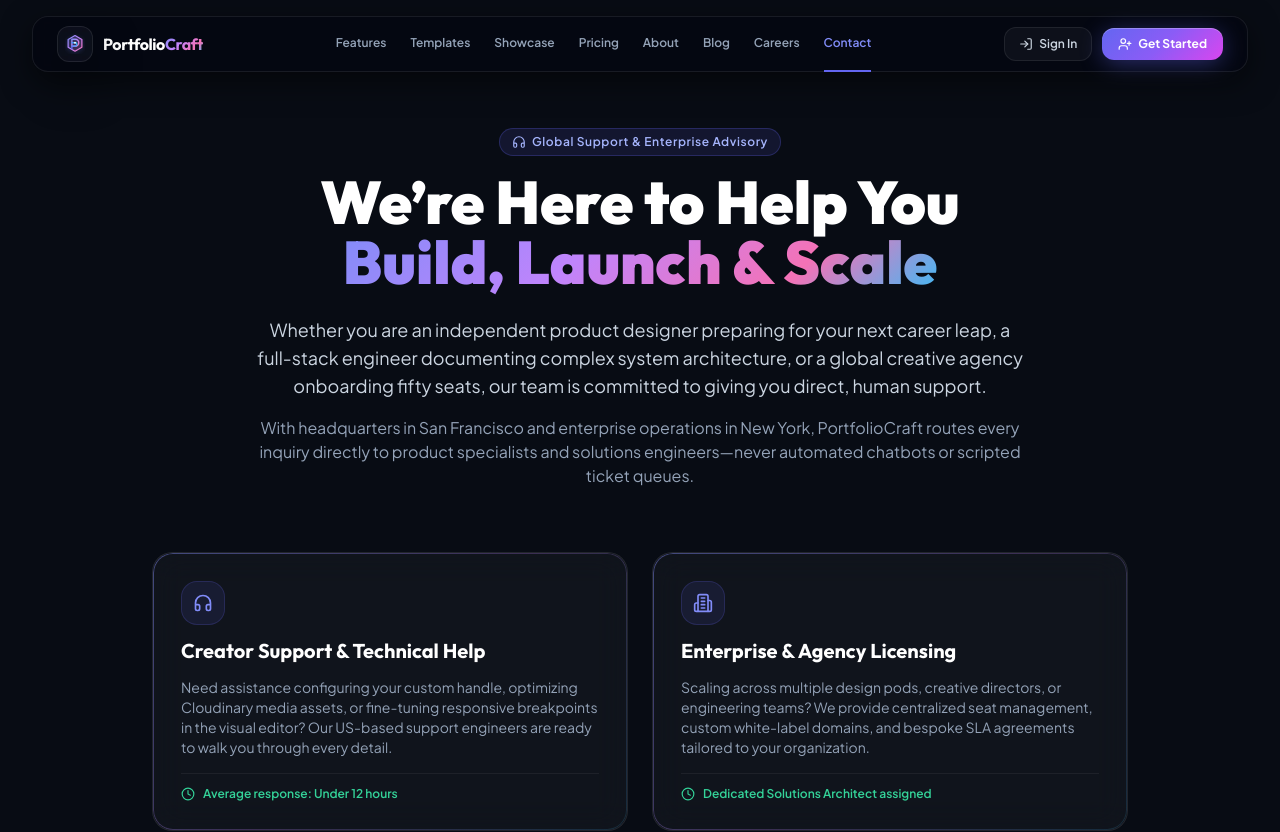
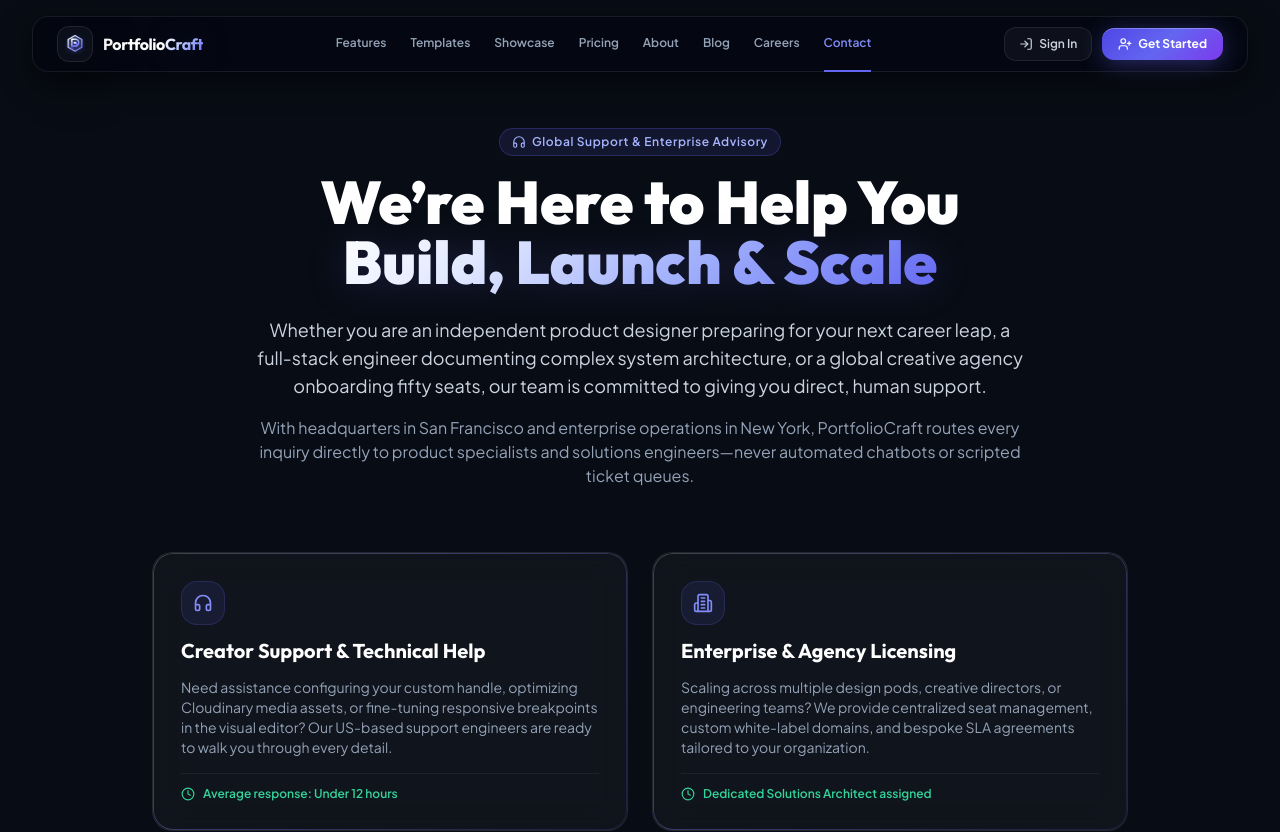
Before and after one commit to rsmpdo/portfolio-platform, a React (Vite) app in the folder frontend/: page /contact in a window 1280 px wide. Shown: the top 832 px of the page. Built offline with nearby package versions, Linux system fonts and the light colour scheme; a web font is replaced by a local one.

Commit message:
Update text gradient and brand styling

```diff
--- a/frontend/src/components/common/LogoIcon.jsx
+++ b/frontend/src/components/common/LogoIcon.jsx
@@ -10,13 +10,13 @@
     >
       <defs>
         <linearGradient id="logo-grad-primary" x1="0%" y1="0%" x2="100%" y2="100%">
-          <stop offset="0%" stopColor="#818CF8" />
-          <stop offset="50%" stopColor="#C084FC" />
-          <stop offset="100%" stopColor="#F472B6" />
+          <stop offset="0%" stopColor="#FFFFFF" />
+          <stop offset="45%" stopColor="#A5B4FC" />
+          <stop offset="100%" stopColor="#6366F1" />
         </linearGradient>
         <linearGradient id="logo-grad-accent" x1="0%" y1="100%" x2="100%" y2="0%">
-          <stop offset="0%" stopColor="#6366F1" />
-          <stop offset="100%" stopColor="#38BDF8" />
+          <stop offset="0%" stopColor="#4F46E5" />
+          <stop offset="100%" stopColor="#818CF8" />
         </linearGradient>
         <filter id="logo-glow" x="-20%" y="-20%" width="140%" height="140%">
           <feDropShadow dx="0" dy="2" stdDeviation="3" floodColor="#6366F1" floodOpacity="0.4" />
--- a/frontend/src/index.css
+++ b/frontend/src/index.css
@@ -119,14 +119,15 @@
 
 /* ─── Gradient Text ────────────────────────────── */
 .gradient-text {
-  background: linear-gradient(135deg, #818cf8 0%, #c084fc 40%, #f472b6 75%, #38bdf8 100%);
+  background: linear-gradient(135deg, #ffffff 0%, #e0e7ff 25%, #a5b4fc 55%, #818cf8 80%, #6366f1 100%);
   -webkit-background-clip: text;
   -webkit-text-fill-color: transparent;
   background-clip: text;
+  filter: drop-shadow(0 2px 18px rgba(99, 102, 241, 0.2));
 }
 
 .gradient-text-gold {
-  background: linear-gradient(135deg, #fef08a 0%, #f59e0b 50%, #d97706 100%);
+  background: linear-gradient(135deg, #ffffff 0%, #fef08a 30%, #f59e0b 70%, #d97706 100%);
   -webkit-background-clip: text;
   -webkit-text-fill-color: transparent;
   background-clip: text;
@@ -144,7 +145,7 @@
   inset: 0;
   border-radius: inherit;
   padding: 1px;
-  background: linear-gradient(135deg, rgba(129,140,248,0.45), rgba(192,132,252,0.25), rgba(56,189,248,0.15));
+  background: linear-gradient(135deg, rgba(255,255,255,0.2) 0%, rgba(129,140,248,0.35) 40%, rgba(99,102,241,0.15) 100%);
   -webkit-mask: linear-gradient(#fff 0 0) content-box, linear-gradient(#fff 0 0);
   -webkit-mask-composite: xor;
   mask-composite: exclude;
@@ -153,7 +154,7 @@
 
 /* ─── Premium Button ───────────────────────────── */
 .btn-primary {
-  background: linear-gradient(135deg, #6366f1 0%, #8b5cf6 50%, #d946ef 100%);
+  background: linear-gradient(135deg, #4f46e5 0%, #6366f1 50%, #7c3aed 100%);
   box-shadow: 0 4px 25px -2px rgba(99,102,241,0.45), inset 0 1px 0 rgba(255,255,255,0.25);
   transition: all 0.3s cubic-bezier(0.16, 1, 0.3, 1);
 }
```
Also changed, not shown: frontend/public/favicon.svg.
